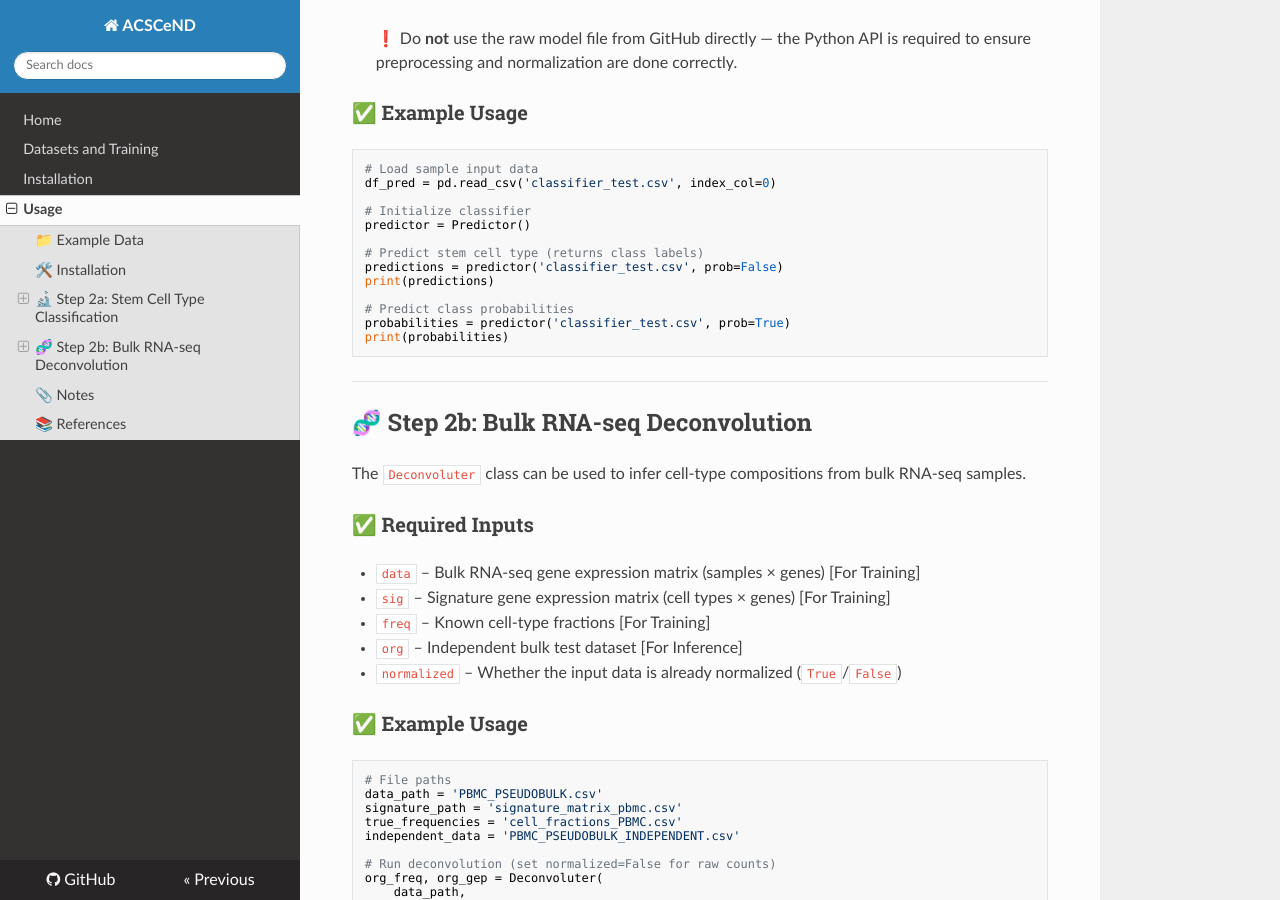
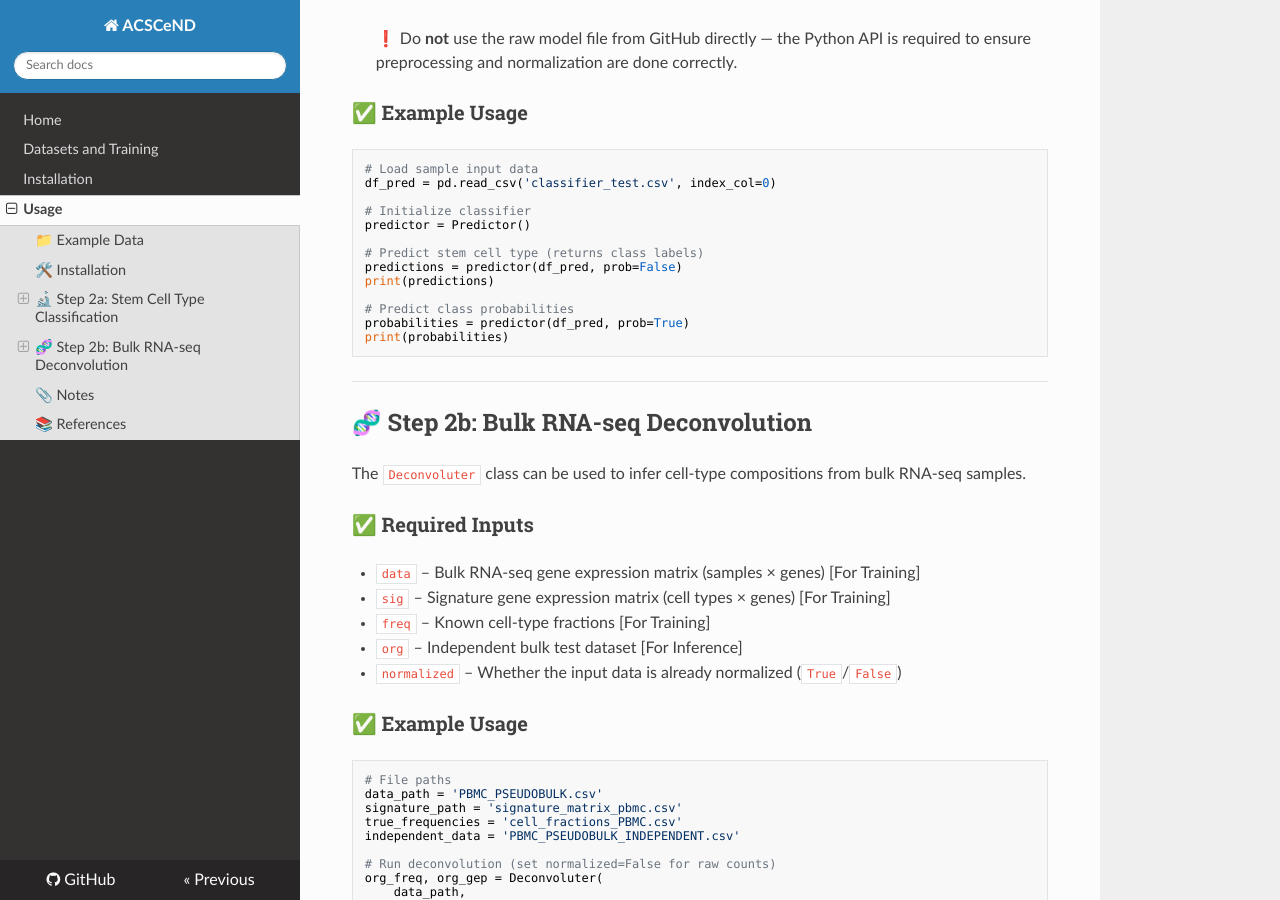
Before and after one commit to SML-CompBio/ACSCEND, an MkDocs documentation site: the page built from docs/usage.md, in a window 1280 px wide and 900 px high, scrolled down 1250 px. Built offline with MkDocs 1.6.1, drawn with Linux system fonts in a browser that asks for light colours; nearby versions of some CDN libraries.

Commit message:
Update usage.md

````diff
--- a/docs/usage.md
+++ b/docs/usage.md
@@ -64,11 +64,11 @@ df_pred = pd.read_csv('classifier_test.csv', index_col=0)
 predictor = Predictor()
 
 # Predict stem cell type (returns class labels)
-predictions = predictor('classifier_test.csv', prob=False)
+predictions = predictor(df_pred, prob=False)
 print(predictions)
 
 # Predict class probabilities
-probabilities = predictor('classifier_test.csv', prob=True)
+probabilities = predictor(df_pred, prob=True)
 print(probabilities)
 ```
 
````
